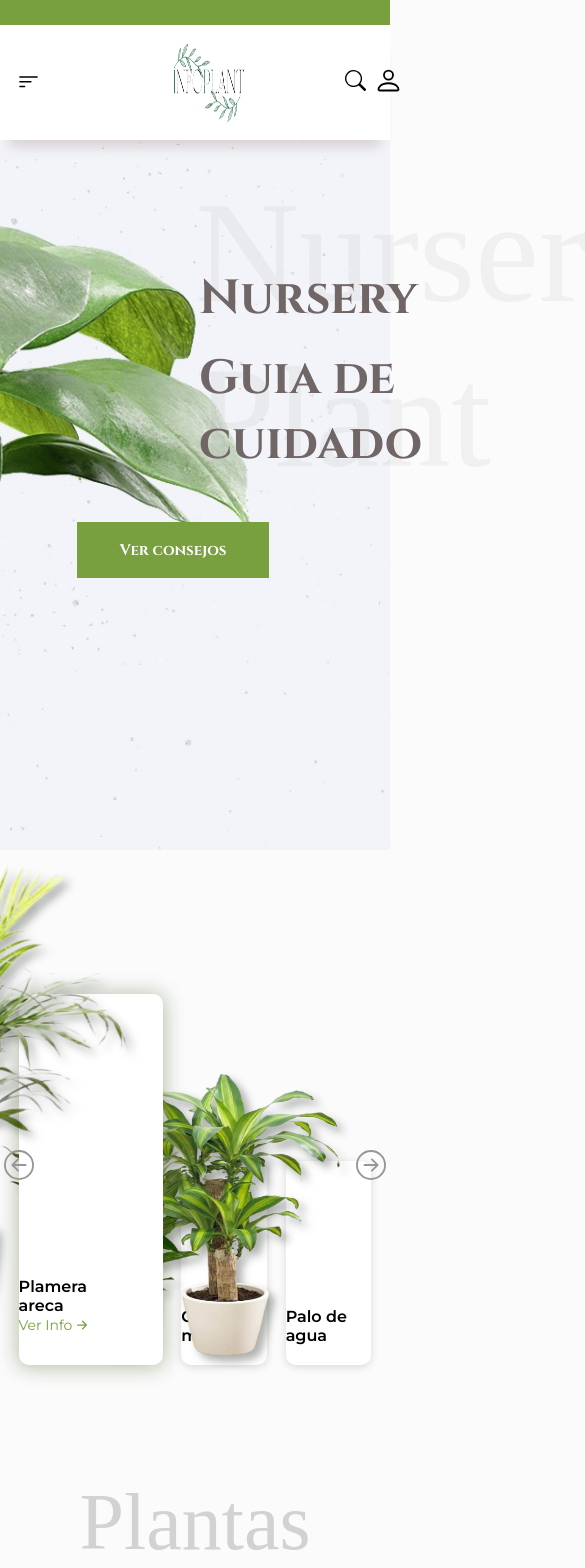
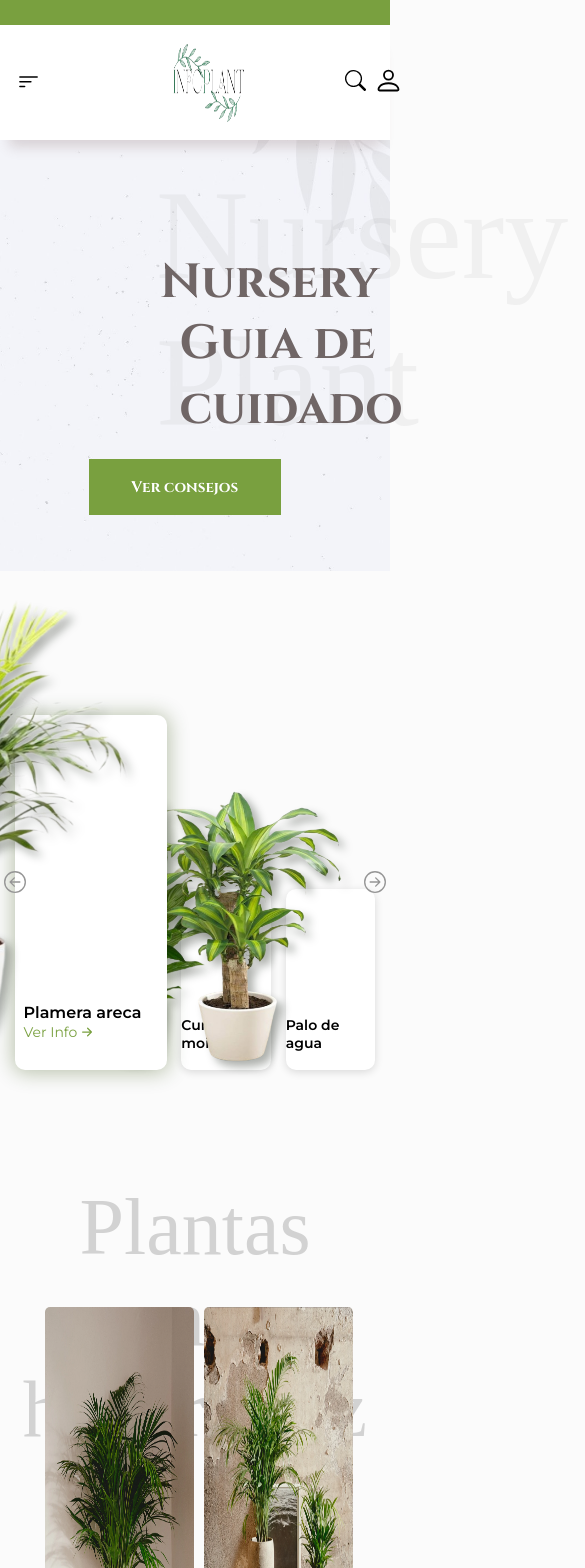
Before and after one commit to Alan-Ribeca/infoPlant, a React (Vite) app: page / in a window 390 px wide. Shown: the top 1568 px of the page, 585 px wide, since content can reach past the window. Built offline with nearby package versions, Linux system fonts and the light colour scheme.

Commit message:
sigueindo con el responsi

```diff
--- a/src/components/carrusel/carrusel.scss
+++ b/src/components/carrusel/carrusel.scss
@@ -219,3 +219,46 @@
     }
   }
 }
+
+@media screen and (max-width: 1050px) {
+  .flechaDerecha,
+  .flechaIzquierda {
+    width: 22px;
+    height: 22px;
+  }
+
+  .containerCarrusel .carrusel {
+    .slide {
+      width: 23%;
+      height: 181px;
+
+      .img {
+        width: 224px;
+        height: 275px;
+        right: 29%;
+      }
+
+      &.activo {
+        width: 39%;
+        height: 355px;
+
+        .imgActiva {
+          right: 17%;
+          width: 395px;
+          height: 483px;
+        }
+
+        .info {
+          right: 6%;
+          .name {
+            font-size: 16px;
+          }
+        }
+      }
+
+      .info .name {
+        font-size: 14px;
+      }
+    }
+  }
+}
--- a/src/components/footer/footer.scss
+++ b/src/components/footer/footer.scss
@@ -150,6 +150,21 @@
 
     .menus .redes {
       width: 34%;
+
+      .infoPag {
+        padding-bottom: 1rem;
+      }
     }
   }
 }
+
+@media screen and (max-width: 1050px) {
+  .footer .containerInput {
+    .input {
+      width: 269px;
+    }
+    .boton {
+      margin-left: 1rem;
+    }
+  }
+}
--- a/src/components/info/info.scss
+++ b/src/components/info/info.scss
@@ -142,3 +142,9 @@
     }
   }
 }
+
+@media screen and (max-width: 1050px) {
+  .infoContainer {
+    margin-top: 8.5rem;
+  }
+}
--- a/src/components/top/top.scss
+++ b/src/components/top/top.scss
@@ -145,3 +145,34 @@
     }
   }
 }
+
+@media screen and (max-width: 1050px) {
+  .top {
+    min-height: 465px;
+    height: 40vh;
+    background-position: right;
+    margin-top: 3.5rem;
+
+    .containerTitle {
+      .titleImpresa {
+        font-size: 8rem;
+        left: 40%;
+        top: 12%;
+      }
+      .titleCursiva {
+        font-size: 3rem;
+        top: 31%;
+        left: 41%;
+      }
+      .titlePrincipal {
+        font-size: 3rem;
+        left: 46%;
+        top: 44%;
+      }
+      .btn {
+        right: 28%;
+        top: 76%;
+      }
+    }
+  }
+}
```
